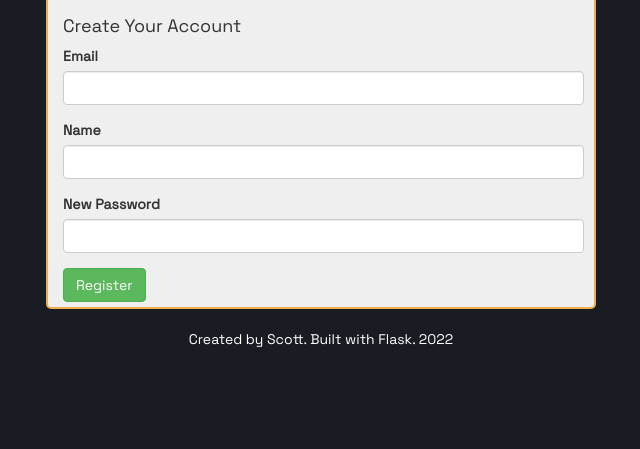
After one commit to spmccann/Todo, a Flask app: page /signup in a window 1280 px wide. The commit adds this page. Shown: the part 351-800 px from the top of the page, without its empty margins (319-959 px from the left). Run offline with Flask 2, Linux system fonts and the light colour scheme; some libraries are stand-ins or nearby versions.

Commit message:
Adding (not yet integrated into app usage) sign up and sign in

```diff
--- a/main.py
+++ b/main.py
@@ -1,12 +1,13 @@
-from flask import Flask, render_template, request, redirect, url_for, session
+from flask import Flask, render_template, request, redirect, url_for, flash
 from flask_bootstrap import Bootstrap
+from flask_login import LoginManager, login_user, UserMixin, logout_user, current_user
 from flask_wtf import FlaskForm
-from wtforms import StringField, TextAreaField, SubmitField, SelectField, EmailField, PasswordField, RadioField
+from werkzeug.security import generate_password_hash, check_password_hash
+from wtforms import StringField, TextAreaField, SubmitField, SelectField, EmailField, PasswordField
 from wtforms.validators import DataRequired
 from flask_sqlalchemy import SQLAlchemy
 from datetime import datetime
 import os
-import re
 
 uri = os.getenv("DATABASE_URL", "sqlite:///todo.db")  # or other relevant config var
 if uri.startswith("postgres://"):
@@ -18,6 +19,8 @@ app.config['SQLALCHEMY_DATABASE_URI'] = uri
 app.config['SQLALCHEMY_TRACK_MODIFICATIONS'] = False
 db = SQLAlchemy(app)
 Bootstrap(app)
+login_manager = LoginManager()
+login_manager.init_app(app)
 
 
 class TodoApp(db.Model):
@@ -29,7 +32,15 @@ class TodoApp(db.Model):
     resolved = db.Column(db.Integer)
 
 
-db.create_all()
+class User(UserMixin, db.Model):
+    __tablename__ = "users"
+    id = db.Column(db.Integer, primary_key=True)
+    email = db.Column(db.String(100), unique=True, nullable=False)
+    name = db.Column(db.String(100))
+    password = db.Column(db.String(100), unique=True, nullable=False)
+
+
+# db.create_all()
 
 
 class TodoForm(FlaskForm):
@@ -39,17 +50,22 @@ class TodoForm(FlaskForm):
     submit = SubmitField('Add')
 
 
-class SignUp(FlaskForm):
+class SignUpForm(FlaskForm):
     email = EmailField('Email', validators=[DataRequired()])
     name = StringField('Name', validators=[DataRequired()])
     password = PasswordField('New Password', validators=[DataRequired()])
     submit = SubmitField('Register')
 
 
-class SignIn(FlaskForm):
+class SignInForm(FlaskForm):
     email = EmailField('Email', validators=[DataRequired()])
     password = PasswordField('Password', validators=[DataRequired()])
     submit = SubmitField('Log In')
+
+
+@login_manager.user_loader
+def load_user(user_id):
+    return User.query.get(user_id)
 
 
 @app.route("/", methods=["GET", "POST"])
@@ -58,16 +74,22 @@ def home():
     count_open = TodoApp.query.filter(TodoApp.resolved == 0).count()
     count_resolved = TodoApp.query.filter_by(resolved=1).count()
     task_form = TodoForm()
-    sign_up_form = SignUp()
-    sign_in_form = SignIn()
-    if request.method == "POST":
+    if task_form.validate_on_submit() and current_user.is_authenticated:
         new_todo = TodoApp(title=task_form.title.data, description=task_form.description.data,
                            priority=task_form.priority.data, date=datetime.now().strftime("%c"), resolved=0)
         db.session.add(new_todo)
         db.session.commit()
         return redirect(url_for('home'))
+    else:
+        flash("Please sign in/register!")
+    sign_in_form = SignInForm()
+    if sign_in_form.validate_on_submit():
+        user = User.query.filter_by(email=sign_in_form.email.data).first()
+        if user:
+            if check_password_hash(user.password, sign_in_form.password.data):
+                login_user(user)
     return render_template("index.html", todos=open_todos, task_form=task_form, count=count_open,
-                           resolved=count_resolved)
+                           resolved=count_resolved, sign_in_form=sign_in_form)
 
 
 @app.route("/task/<int:task>")
@@ -112,5 +134,26 @@ def edit_task(task):
     return render_template('edit.html', form=edit_form)
 
 
+@app.route("/signup", methods=["GET", "POST"])
+def signup():
+    sign_up_form = SignUpForm()
+    if sign_up_form.validate_on_submit():
+        new_user = User(email=sign_up_form.email.data, name=sign_up_form.name.data,
+                        password=generate_password_hash(sign_up_form.password.data, method='pbkdf2:sha256',
+                                                        salt_length=8))
+        db.session.add(new_user)
+        db.session.commit()
+        login_user(new_user)
+        return redirect(url_for('home'))
+    return render_template('signup.html', sign_up_form=sign_up_form)
+
+
+@app.route('/logout')
+def signout():
+    logout_user()
+    return redirect(url_for('home'))
+
+
+
 if __name__ == "__main__":
     app.run(debug=True)
--- a/static/styles.css
+++ b/static/styles.css
@@ -70,3 +70,7 @@ hr {
     border: 0;
     box-shadow: inset 0 12px 12px -12px rgba(0, 0, 0, 0.5);
 }
+
+.dropdown-menu {
+    padding: 10px;
+}
--- /dev/null
+++ b/templates/signup.html
@@ -0,0 +1,19 @@
+{% extends "layout.html" %}
+{% block content %}
+<div class="top">
+    <a href="{{ url_for('home')}}"><img src="https://fontmeme.com/permalink/220317/2dc3c3e95c7d38ec2e43737cc6438fbc.png"
+                                        alt="pixel-fonts" border="0"></a>
+</div>
+<div class="container">
+    <div class="row">
+        <h4>Create Your Account</h4>
+            {{ wtf.quick_form(sign_up_form, button_map={"submit": "success"}) }}
+    </div>
+
+</div>
+<div class="top">
+    <footer>Created by Scott. Built with Flask. 2022</footer>
+</div>
+
+
+{% endblock %}
```
Also changed, not shown: templates/index.html (+23 -7 lines), todo.db.
